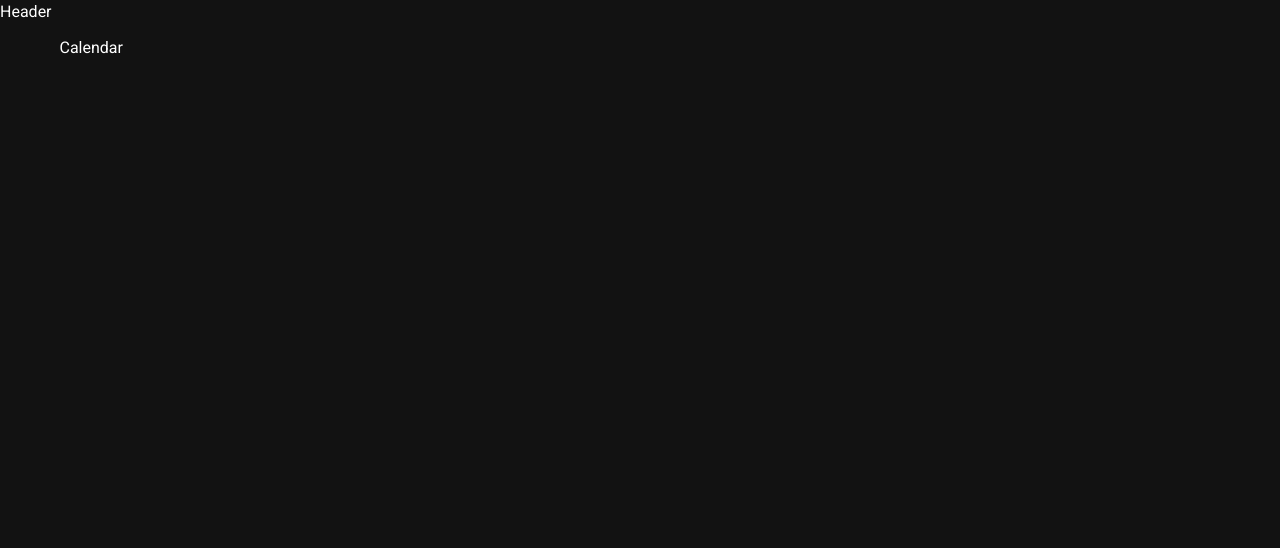
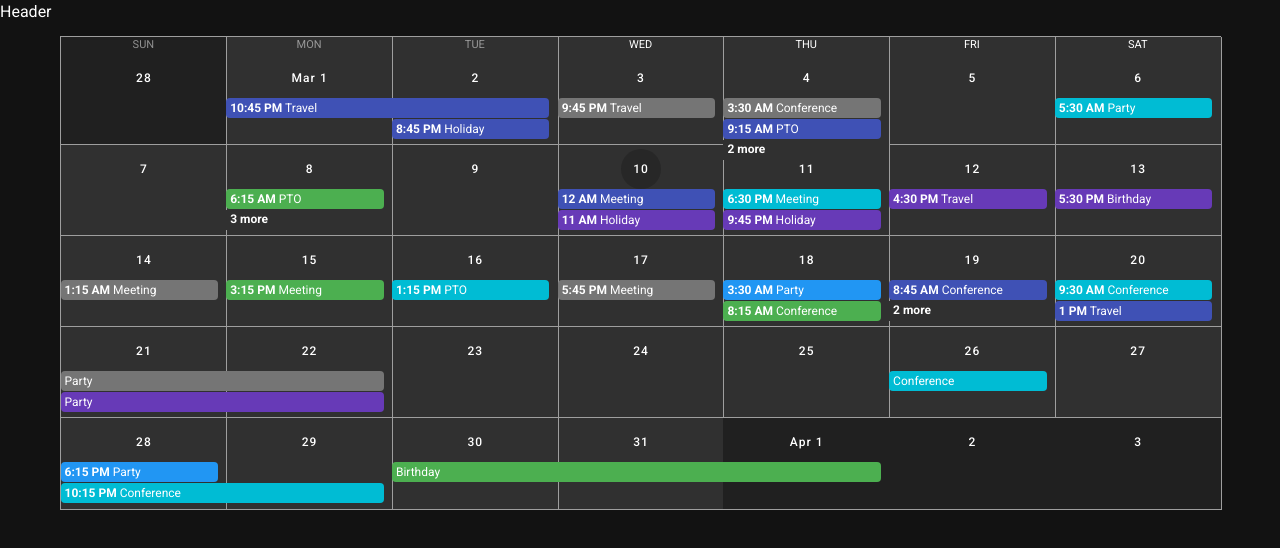
Before and after one commit to Sukhvsin2/Event-Management, a Nuxt app: page / in a window 1280 px wide. Shown: the top 548 px of the page. Built offline with nearby package versions, Linux system fonts and the light colour scheme.

Commit message:
Calendar Error

```diff
--- a/components/Calendar.vue
+++ b/components/Calendar.vue
@@ -1,13 +1,73 @@
 <template>
   <v-container>
-      Calendar
+      <v-calendar
+        ref="calendar"
+        v-model="value"
+        :weekdays="weekday"
+        :type="type"
+        :events="events"
+        :event-overlap-mode="mode"
+        :event-overlap-threshold="30"
+        :event-color="getEventColor"
+        @change="getEvents"
+      ></v-calendar>
   </v-container>
 </template>
 
 <script>
-export default {
+  export default {
+    data: () => ({
+      type: 'month',
+      types: ['month', 'week', 'day', '4day'],
+      mode: 'stack',
+      modes: ['stack', 'column'],
+      weekday: [0, 1, 2, 3, 4, 5, 6],
+      weekdays: [
+        { text: 'Sun - Sat', value: [0, 1, 2, 3, 4, 5, 6] },
+        { text: 'Mon - Sun', value: [1, 2, 3, 4, 5, 6, 0] },
+        { text: 'Mon - Fri', value: [1, 2, 3, 4, 5] },
+        { text: 'Mon, Wed, Fri', value: [1, 3, 5] },
+      ],
+      value: '',
+      events: [],
+      colors: ['blue', 'indigo', 'deep-purple', 'cyan', 'green', 'orange', 'grey darken-1'],
+      names: ['Meeting', 'Holiday', 'PTO', 'Travel', 'Event', 'Birthday', 'Conference', 'Party'],
+    }),
+    methods: {
+      getEvents ({ start, end }) {
+        const events = []
 
-}
+        const min = new Date(`${start.date}T00:00:00`)
+        const max = new Date(`${end.date}T23:59:59`)
+        const days = (max.getTime() - min.getTime()) / 86400000
+        const eventCount = this.rnd(days, days + 20)
+
+        for (let i = 0; i < eventCount; i++) {
+          const allDay = this.rnd(0, 3) === 0
+          const firstTimestamp = this.rnd(min.getTime(), max.getTime())
+          const first = new Date(firstTimestamp - (firstTimestamp % 900000))
+          const secondTimestamp = this.rnd(2, allDay ? 288 : 8) * 900000
+          const second = new Date(first.getTime() + secondTimestamp)
+
+          events.push({
+            name: this.names[this.rnd(0, this.names.length - 1)],
+            start: first,
+            end: second,
+            color: this.colors[this.rnd(0, this.colors.length - 1)],
+            timed: !allDay,
+          })
+        }
+
+        this.events = events
+      },
+      getEventColor (event) {
+        return event.color
+      },
+      rnd (a, b) {
+        return Math.floor((b - a + 1) * Math.random()) + a
+      },
+    },
+  }
 </script>
 
 <style>
--- a/layouts/default.vue
+++ b/layouts/default.vue
@@ -1,33 +1,10 @@
 <template>
-  <v-app dark>
+  <v-app>
     <nuxt/>
   </v-app>
 </template>
 
 <script>
 export default {
-  data () {
-    return {
-      clipped: false,
-      drawer: false,
-      fixed: false,
-      items: [
-        {
-          icon: 'mdi-apps',
-          title: 'Welcome',
-          to: '/'
-        },
-        {
-          icon: 'mdi-chart-bubble',
-          title: 'Inspire',
-          to: '/inspire'
-        }
-      ],
-      miniVariant: false,
-      right: true,
-      rightDrawer: false,
-      title: 'Vuetify.js'
-    }
-  }
 }
 </script>
```
